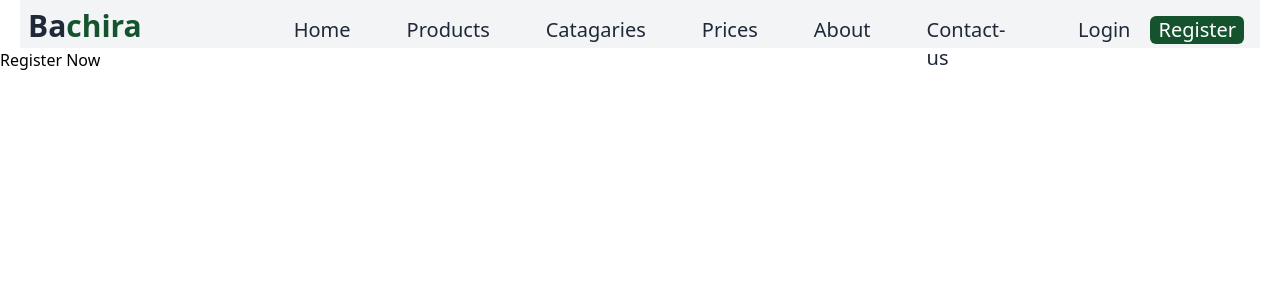
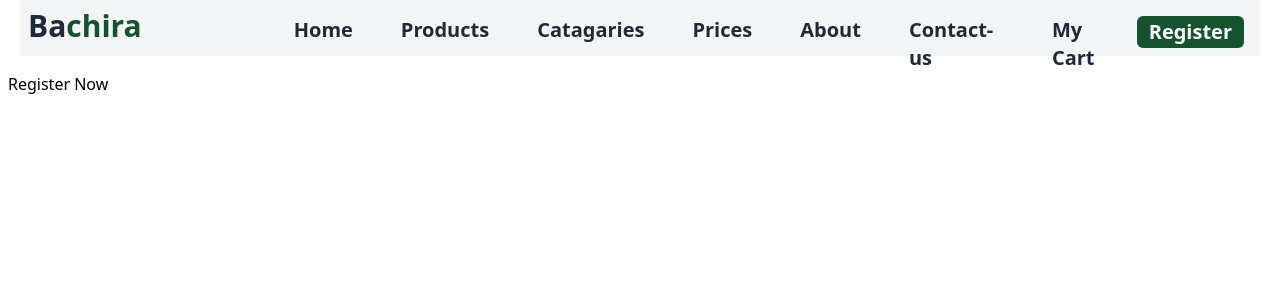
Before and after one commit to Shumimran/updated-website, a Next.js app: page /Button in a window 1280 px wide. Shown: the top 300 px of the page. Built offline with nearby package versions, Linux system fonts and the light colour scheme.

Commit message:
update website

```diff
--- a/src/app/Button/page.tsx
+++ b/src/app/Button/page.tsx
@@ -2,7 +2,7 @@ import React from 'react'
 
 const Register = () => {
   return (
-    <div>
+    <div className='px-2 py-4'>
       Register Now
     </div>
   )
--- a/src/app/page.tsx
+++ b/src/app/page.tsx
@@ -10,19 +10,19 @@ export default function Home() {
       <div className="mt-20 flex gap-20" >
         <div>    <p className=" text-4xl text-left font-bold text-green-900">Best Place to Buy</p>
        <p className="text-4xl text-left font-bold">Everything</p>
-       <p className="mt-3 text-gray-600">At Bachira, you can shop for all your favorite beauty brands, clothes, household products <br /> and more at a single place.</p>
-       <button className="bg-green-900 px-2 font-medium text-white  rounded-md text-base mt-7 ml-20 hover:scale-y-125"> Shopping Now</button>
+       <p className="mt-3 text-gray-600 text-base indent-8">At Bachira, you can shop for all your favorite beauty brands, clothes, household products <br /> and more at a single place.</p>
+       <button className="bg-green-900 px-2 py-2 font-medium text-white  rounded-md text-base mt-7 ml-20 hover:scale-y-125"> Shopping Now</button>
        </div>
 
        <div>
         <Image src={pic2}
                 alt="shopping image"
-                width={300}
-                height={300}
+                width={350}
+                height={350}
                 className="absolute rounded-lg"/>
        </div>
       </div>
-       <div className=" mt-10 text-xl text-gray-800 align-middle">
+       <div className=" mt-20 text-xl text-gray-800 align-middle">
         <p className="text-center text-base">We Collaborate With 250++ Leading <br />
         E Commerce and Brands</p>
        </div>
--- a/src/components/Header.tsx
+++ b/src/components/Header.tsx
@@ -1,14 +1,14 @@
-import Login from '@/app/Login/page';
+
 import Link from 'next/link';
 import React from 'react'
 
 const Navbar = () => {
   return (
-    <div className=' mx-5 h-12 bg-gray-100 bg-blend-hard-light  '>
+    <div className=' mx-5 pb-5 h-14 bg-gray-100 bg-blend-hard-light  '>
       <ul className='flex p-2'>
         <li className='font-bold text-3xl text-gray-800 '>Ba</li>
         <li className='font-bold text-3xl text-green-900'>chira</li>
-      <ul className='flex justify-center gap-14 p-2 text-xl font-medium text-gray-800 '>
+      <ul className='flex justify-center gap-12 p-2 text-xl font-semibold text-gray-800 '>
         <li className='ml-36 hover:text-green-600 hover:scale-110'><Link href="/">Home</Link></li>
         <li className='hover:text-green-600 hover:scale-110'><Link href="/Products">Products</Link></li>
         <li className='hover:text-green-600 hover:scale-110'><Link href="/Catagaies">Catagaries</Link></li>
@@ -16,8 +16,8 @@ const Navbar = () => {
         <li className='hover:text-green-600 hover:scale-110'><Link href="/About">About</Link></li>
         <li className='hover:text-green-600 hover:scale-110'><Link href="/contact-us">Contact-us</Link></li>
         <ul className='flex gap-2'>
-          <li className='mr-3 hover:text-green-600 hover:scale-110'><Link href="/">Login</Link></li>
-          <li><button className='bg-green-900 text-center rounded-md text-white font-normal px-2 hover:text-gray-800 hover:bg-slate-200'><Link href="/Button">Register</Link></button></li>
+          <li className='mr-3 hover:text-green-600 hover:scale-110'><Link href="/">My Cart</Link></li>
+          <li><button className='bg-green-900 ml-3 text-center rounded-md text-white font-semibold px-3 py-0.5 hover:text-gray-800 hover:bg-slate-200'><Link href="/Button">Register</Link></button></li>
         </ul>
       </ul>
       </ul>
--- a/tailwind.config.ts
+++ b/tailwind.config.ts
@@ -16,4 +16,5 @@ const config: Config = {
   },
   plugins: [],
 };
+
 export default config;
```
Also changed, not shown: package.json (+5 -4 lines), 1 other file (tests, documents, lock files or other folders).
